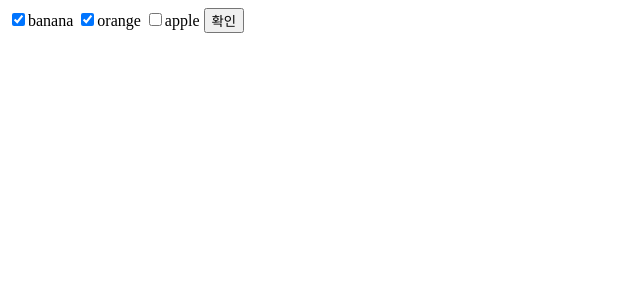
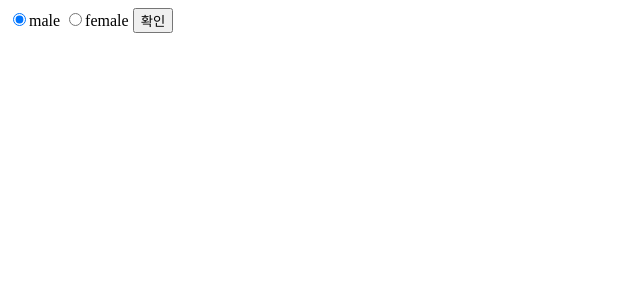
Before and after one commit to DAYEONLEE94/Vue.js, a Vue app in the folder 03/: page / in a window 1280 px wide. Shown: the top 300 px of the page, without its empty margins (0-640 px from the left). Built offline with nearby package versions, Linux system fonts and the light colour scheme.

Commit message:
라디오 버튼 요소

```diff
--- a/03/src/App.vue
+++ b/03/src/App.vue
@@ -2,34 +2,28 @@
   export default{
     data() {
       return {
-        fruits: ['banana', 'orange'],
+        gender: 'male',
       };
     },
+    methods: {
+      printData(){
+        console.log(this.gender);
+      }
+    }
 
-    methods: {
-      printData() {
-        console.log(this.fruits);
-      },
-    },
   }
-
-
 </script>
 
 <template>
   <form id="loginForm">
-    <label for="banana">
-      <input type="checkbox" id="banana" v-model="fruits" value="banana"/>banana
+    <label for="male">
+      <input type="radio" id="male" v-model="gender" value="male"/>male
     </label>
-    <label for="orange">
-      <input type="checkbox" id="orange" v-model="fruits" value="orange"/>orange
-    </label>
-    <label for="apple">
-      <input type="checkbox" id="orange" v-model="fruits" value="apple"/>apple
+    <label for="female">
+      <input type="radio" id="female" v-model="gender" value="female"/>female
     </label>
     <button type="button" @click="printData">확인</button>
+
   </form>
-
 </template>
-
 <style></style>
```
